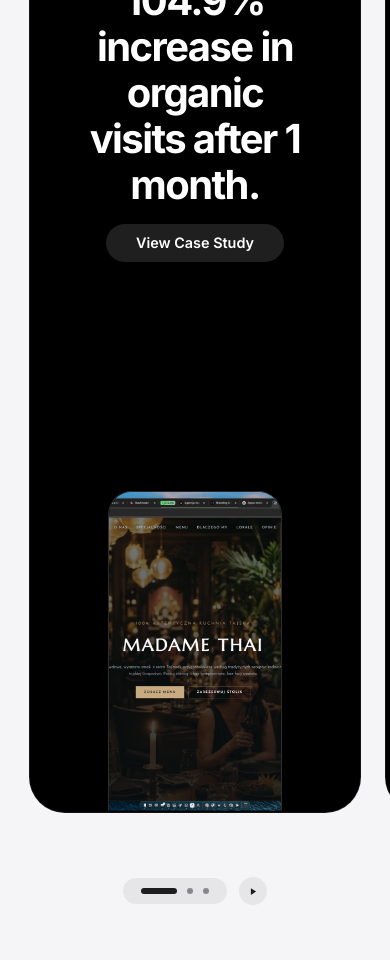
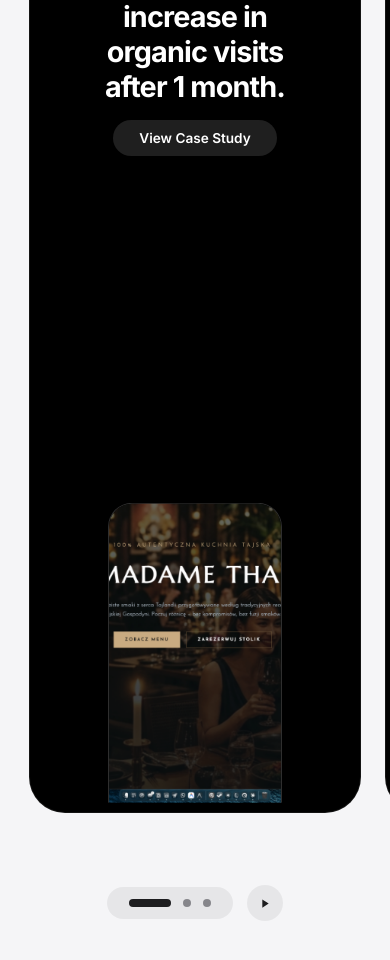
Before and after one commit to FSliwa/AI-SEO-COMPANY, a Next.js app: page / in a window 390 px wide. Shown: the part 4860-5820 px from the top of the page. Built offline with nearby package versions, Linux system fonts and the light colour scheme.

Commit message:
Crop browser UI from Madame Thai image top, scale up Apple scroll controls, and add right-edge layout for Staniax card

```diff
--- a/components/Portfolio.jsx
+++ b/components/Portfolio.jsx
@@ -44,6 +44,7 @@ const realizedWebsites = [
     metricSubtitle: 'organic search impressions from zero visibility.',
     gradient: 'linear-gradient(135deg, #818CF8, #60A5FA, #34D399)',
     meshBg: 'radial-gradient(circle at 85% 50%, rgba(56, 189, 248, 0.45) 0%, rgba(52, 211, 153, 0.35) 40%, rgba(255, 255, 255, 1) 75%)',
+    layout: 'right-side',
     rightVisual: 'desktop',
     desktopCard: {
       tag: 'B2B INDUSTRY & SEO',
@@ -189,33 +190,33 @@ export default function Portfolio() {
 
                 {item.layout === 'center' ? (
                   <div style={{ zIndex: 1, display: 'flex', flexDirection: 'column', alignItems: 'center', textAlign: 'center', height: '100%', position: 'relative', width: '100%' }}>
-                    {/* Top Header Text (Centered like Apple Siri AI) */}
-                    <div style={{ maxWidth: '650px', display: 'flex', flexDirection: 'column', alignItems: 'center', paddingTop: '0.5rem', zIndex: 2 }}>
-                      <div style={{ marginBottom: '1.5rem', filter: 'brightness(0) invert(1)', opacity: 0.9 }}>
+                    {/* Top Header Text (Centered above screenshot) */}
+                    <div style={{ maxWidth: '700px', display: 'flex', flexDirection: 'column', alignItems: 'center', paddingTop: '0.25rem', zIndex: 2 }}>
+                      <div style={{ marginBottom: '1rem', filter: 'brightness(0) invert(1)', opacity: 0.9 }}>
                         {item.brandLogo}
                       </div>
-                      <div style={{ fontSize: 'clamp(2.5rem, 5vw, 4rem)', fontWeight: 700, color: '#FFFFFF', letterSpacing: '-0.04em', lineHeight: 1.15, marginBottom: '1rem' }}>
+                      <div style={{ fontSize: 'clamp(1.8rem, 3.5vw, 2.8rem)', fontWeight: 700, color: '#FFFFFF', letterSpacing: '-0.03em', lineHeight: 1.2, marginBottom: '1rem' }}>
                         {item.metric} {item.metricSubtitle}
                       </div>
                       <button
                         className="btn btn-secondary"
-                        style={{ background: 'rgba(255,255,255,0.12)', color: '#FFF', borderColor: 'transparent', padding: '0.6rem 1.8rem', borderRadius: '50px', fontSize: '0.9rem' }}
+                        style={{ background: 'rgba(255,255,255,0.12)', color: '#FFF', borderColor: 'transparent', padding: '0.55rem 1.6rem', borderRadius: '50px', fontSize: '0.85rem' }}
                         onClick={() => setActiveModal(item)}
                       >
                         View Case Study
                       </button>
                     </div>
 
-                    {/* Centered 80% Width Image coming from bottom edge */}
+                    {/* Centered 80% Width Image coming from bottom edge with top browser UI cropped out */}
                     <motion.div
                       animate={{ y: [0, -8, 0] }}
                       transition={{ duration: 6, ease: 'easeInOut', repeat: Infinity }}
                       style={{
                         width: '80%',
-                        height: '320px',
+                        height: '300px',
                         position: 'absolute',
-                        bottom: '-4rem', // Comes from bottom edge of card
-                        left: '10%', // 80% width centered (10% + 80% + 10%)
+                        bottom: '-3.5rem',
+                        left: '10%',
                         borderTopLeftRadius: '24px',
                         borderTopRightRadius: '24px',
                         overflow: 'hidden',
@@ -225,7 +226,72 @@ export default function Portfolio() {
                         zIndex: 1
                       }}
                     >
-                      <img src={item.largeImage} alt={item.brandName} style={{ width: '100%', height: '100%', objectFit: 'cover', objectPosition: 'top' }} />
+                      <img
+                        src={item.largeImage}
+                        alt={item.brandName}
+                        style={{
+                          width: '100%',
+                          marginTop: '-75px', // Crops out browser Chrome/tabs UI at the top
+                          height: 'calc(100% + 75px)',
+                          objectFit: 'cover',
+                          objectPosition: 'top'
+                        }}
+                      />
+                    </motion.div>
+                  </div>
+                ) : item.layout === 'right-side' ? (
+                  <div style={{ zIndex: 1, display: 'flex', justifyContent: 'space-between', alignItems: 'center', height: '100%', width: '100%', position: 'relative' }}>
+                    {/* Left Content */}
+                    <div style={{ flex: '0 0 45%', maxWidth: '480px', display: 'flex', flexDirection: 'column', justifyContent: 'center', zIndex: 2 }}>
+                      <div style={{ marginBottom: '2rem', filter: 'brightness(0) invert(1)', opacity: 0.9 }}>
+                        {item.brandLogo}
+                      </div>
+                      <div style={{ marginBottom: '3rem' }}>
+                        <div style={{
+                          fontSize: 'clamp(4rem, 7vw, 6rem)',
+                          fontWeight: 700,
+                          lineHeight: 1,
+                          letterSpacing: '-0.04em',
+                          color: '#FFFFFF',
+                          marginBottom: '1rem'
+                        }}>
+                          {item.metric}
+                        </div>
+                        <div style={{ fontSize: '1.25rem', color: '#A1A1AA', fontWeight: 500, lineHeight: 1.6 }}>
+                          {item.metricSubtitle}
+                        </div>
+                      </div>
+                      <div>
+                        <button
+                          className="btn btn-secondary"
+                          style={{ background: 'rgba(255,255,255,0.1)', color: '#FFF', borderColor: 'transparent', padding: '0.8rem 2rem', borderRadius: '50px' }}
+                          onClick={() => setActiveModal(item)}
+                        >
+                          View Case Study
+                        </button>
+                      </div>
+                    </div>
+
+                    {/* Image coming out from the right side of the card */}
+                    <motion.div
+                      animate={{ x: [0, 8, 0] }}
+                      transition={{ duration: 6, ease: 'easeInOut', repeat: Infinity }}
+                      style={{
+                        position: 'absolute',
+                        right: '-3.5rem', // Coming out from right edge
+                        top: '10%',
+                        bottom: '10%',
+                        width: '52%',
+                        borderTopLeftRadius: '24px',
+                        borderBottomLeftRadius: '24px',
+                        overflow: 'hidden',
+                        boxShadow: '-20px 0 50px rgba(0,0,0,0.8)',
+                        border: '1px solid rgba(255,255,255,0.18)',
+                        borderRight: 'none',
+                        zIndex: 1
+                      }}
+                    >
+                      <img src={item.desktopCard.image} alt={item.brandName} style={{ width: '100%', height: '100%', objectFit: 'cover' }} />
                     </motion.div>
                   </div>
                 ) : (
@@ -305,18 +371,18 @@ export default function Portfolio() {
             ))}
           </RevealStagger>
 
-          {/* Pagination Controls (1:1 Apple Style) */}
-          <Reveal delay={0.4} style={{ display: 'flex', justifyContent: 'center', alignItems: 'center', gap: '12px', marginTop: '2rem' }}>
+          {/* Pagination Controls (1:1 Apple Proportional Size) */}
+          <Reveal delay={0.4} style={{ display: 'flex', justifyContent: 'center', alignItems: 'center', gap: '14px', marginTop: '2.5rem' }}>
             {/* Dots Pill Container */}
-            <div style={{ display: 'flex', gap: '10px', padding: '10px 18px', background: 'rgba(0, 0, 0, 0.06)', borderRadius: '30px', alignItems: 'center' }}>
+            <div style={{ display: 'flex', gap: '12px', padding: '12px 22px', background: 'rgba(0, 0, 0, 0.06)', borderRadius: '30px', alignItems: 'center' }}>
               {realizedWebsites.map((_, idx) => (
                 <button
                   key={idx}
                   onClick={() => scrollTo(idx)}
                   style={{
-                    width: activeIndex === idx ? '36px' : '6px',
-                    height: '6px',
-                    borderRadius: activeIndex === idx ? '3px' : '50%',
+                    width: activeIndex === idx ? '42px' : '8px',
+                    height: '8px',
+                    borderRadius: activeIndex === idx ? '4px' : '50%',
                     background: activeIndex === idx ? '#1D1D1F' : '#86868B',
                     border: 'none',
                     padding: 0,
@@ -328,20 +394,20 @@ export default function Portfolio() {
               ))}
             </div>
 
-            {/* Standalone Apple Play Icon Circle Button */}
+            {/* Standalone Apple Play Icon Circle Button matching Pill Height */}
             <button style={{
               background: 'rgba(0, 0, 0, 0.06)',
               border: 'none',
               borderRadius: '50%',
-              width: '28px',
-              height: '28px',
+              width: '36px',
+              height: '36px',
               cursor: 'pointer',
               display: 'flex',
               alignItems: 'center',
               justifyContent: 'center',
               padding: '0'
             }}>
-              <svg width="9" height="9" viewBox="0 0 24 24" fill="#1D1D1F" stroke="none" style={{ marginLeft: '1px' }}>
+              <svg width="11" height="11" viewBox="0 0 24 24" fill="#1D1D1F" stroke="none" style={{ marginLeft: '1px' }}>
                 <polygon points="5 3 19 12 5 21 5 3"></polygon>
               </svg>
             </button>
```
Also changed, not shown: public/projects/madame-thai-full.png.
